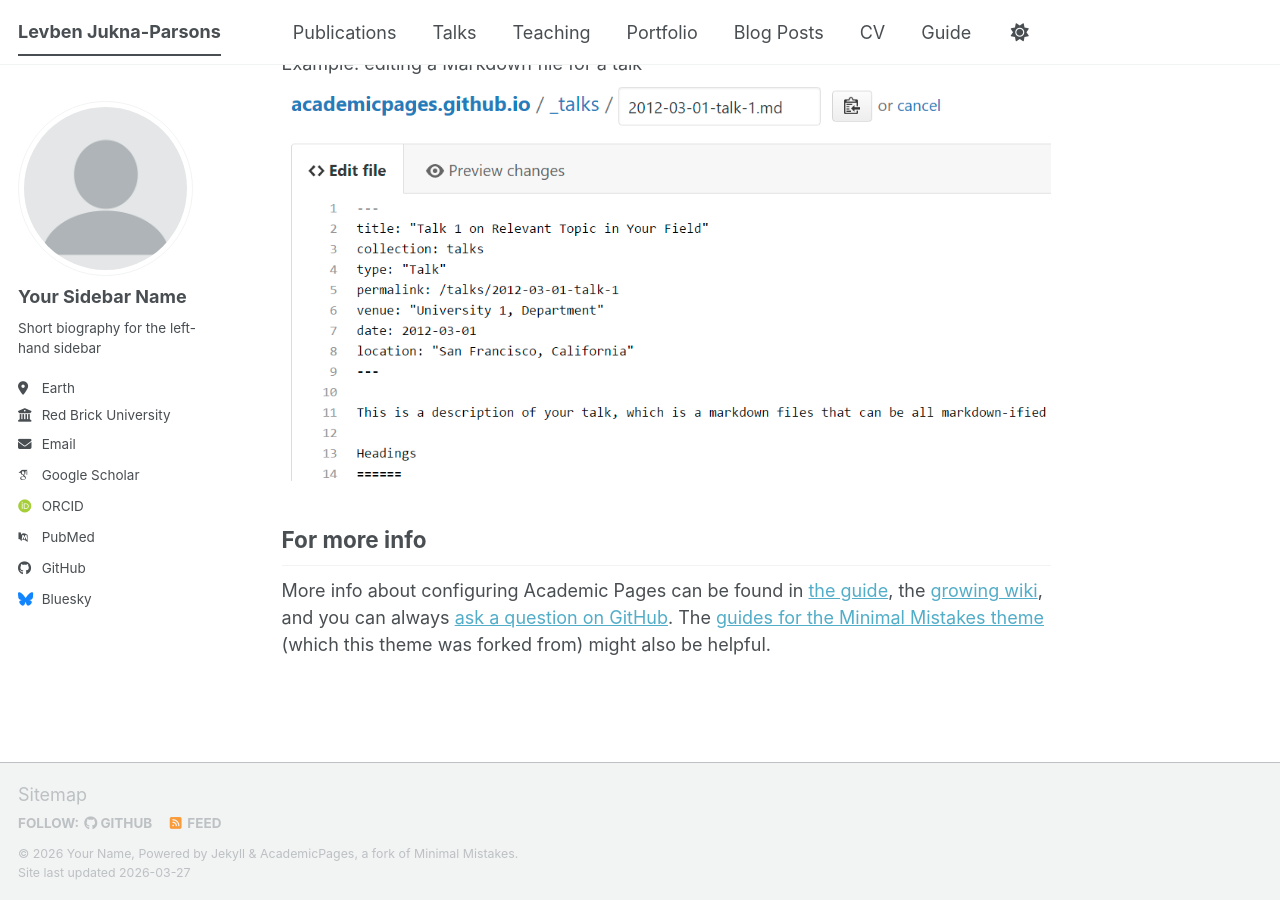
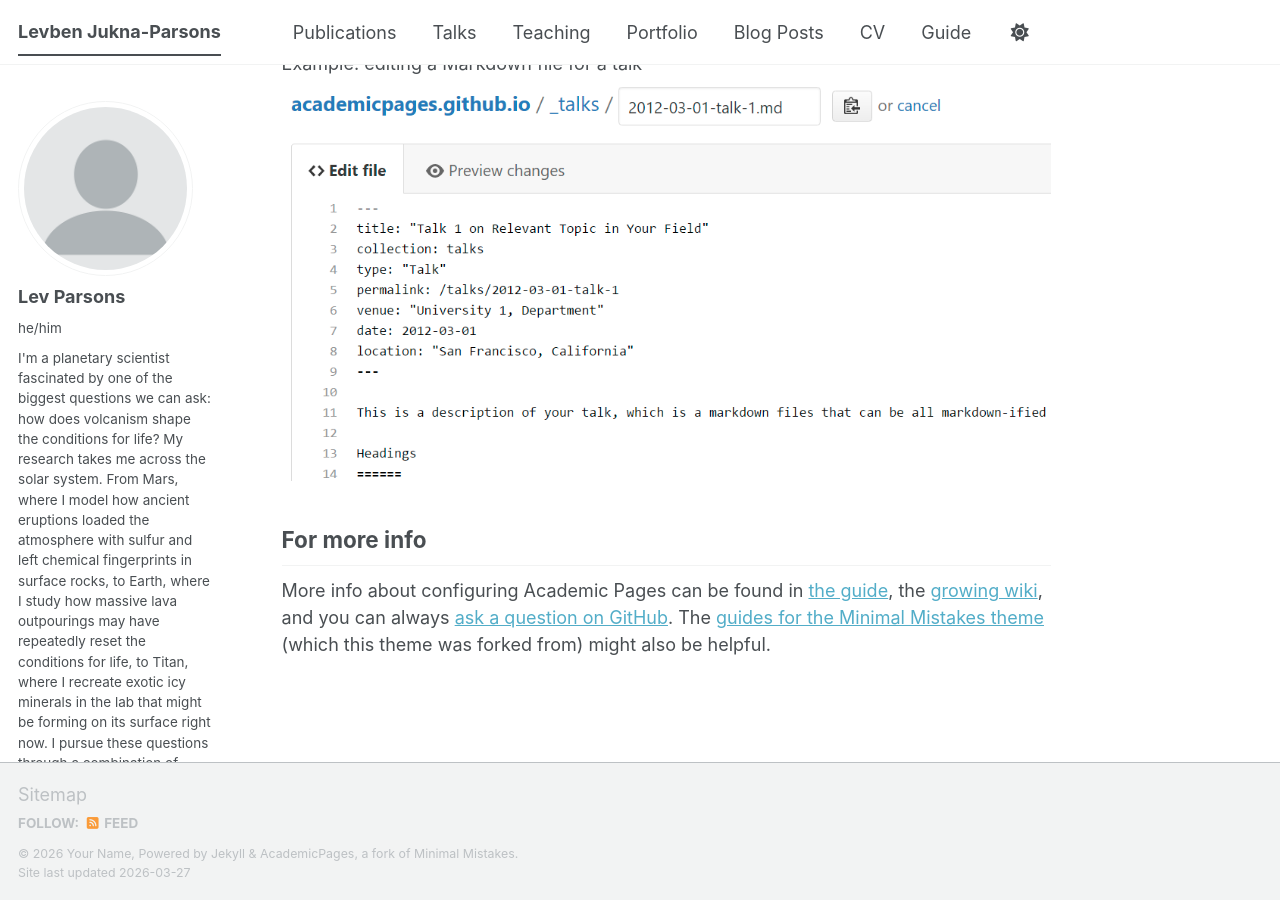
Before and after one commit to levparsons/AcademicWebsite, a Jekyll site: the page built from _pages/about.md, in a window 1280 px wide and 900 px high, scrolled down 2720 px. Built offline with Jekyll 4.4.1, drawn with Linux system fonts in a browser that asks for light colours; some web fonts are replaced; a script bundle is joined from its source files by our own code; library files that are not in the unit come from our copies; some of the changed text lies outside the part shown.

Commit message:
Update _config.yml

```diff
--- a/_config.yml
+++ b/_config.yml
@@ -24,63 +24,63 @@ repository               : "academicpages/academicpages.github.io"
 author:
   # Biographic information
   avatar           : "profile.png"
-  name             : "Your Sidebar Name"
-  pronouns         : # example: "she/her"
-  bio              : "Short biography for the left-hand sidebar"
-  location         : "Earth"
-  employer         : "Red Brick University"
-  uri              : # URL
-  email            : "none@example.org"
+  name             : "Lev Parsons"
+  pronouns         : "he/him"
+  bio              : "I'm a planetary scientist fascinated by one of the biggest questions we can ask: how does volcanism shape the conditions for life? My research takes me across the solar system.  From Mars, where I model how ancient eruptions loaded the atmosphere with sulfur and left chemical fingerprints in surface rocks, to Earth, where I study how massive lava outpourings may have repeatedly reset the conditions for life, to Titan, where I recreate exotic icy minerals in the lab that might be forming on its surface right now. I pursue these questions through a combination of fieldwork, laboratory experiments, and computational modeling. At the core of it all is a deeply human curiosity: what does it take for a world to become habitable, stay that way, or cease to be?"
+  # location         : "Earth"
+  employer         : "Rutgers University"
+  # uri              : # URL
+  email            : "levben.parsons@rutgers.edu"
 
   # Academic websites
-  academia         : # URL
-  arxiv            : # URL - Update with the correct link to your profile
-  googlescholar    : "https://scholar.google.com/citations?user=PS_CX0AAAAAJ"
-  inspire-hep      : # URL
-  impactstory      : # URL
+  # academia         : # URL
+  # arxiv            : # URL - Update with the correct link to your profile
+  # googlescholar    : "https://scholar.google.com/citations?user=PS_CX0AAAAAJ"
+  # inspire-hep      : # URL
+  # impactstory      : # URL
   orcid            : "https://orcid.org/yourorcidurl"
-  semantic         : # URL
-  ssrn             : # URL
-  pubmed           : "https://www.ncbi.nlm.nih.gov/pubmed/?term=john+snow"
-  researchgate     : # URL
-  scopus           : # URL
-  zotero           : # URL
+  # semantic         : # URL
+  # ssrn             : # URL
+  # pubmed           : "https://www.ncbi.nlm.nih.gov/pubmed/?term=john+snow"
+  # researchgate     : # URL
+  # scopus           : # URL
+  # zotero           : # URL
 
 
   # Repositories and software development
-  bitbucket        : # Username - Update with your username on the site
-  codepen          : # Username
-  dribbble         : # Username
-  github           : "academicpages"
-  kaggle           : # Username
-  stackoverflow    : # User number or user number and name (i.e., use "1" or "1/jeff-atwood")
+  # bitbucket        : # Username - Update with your username on the site
+  # codepen          : # Username
+  # dribbble         : # Username
+  # github           : "academicpages"
+  # kaggle           : # Username
+  # stackoverflow    : # User number or user number and name (i.e., use "1" or "1/jeff-atwood")
 
   # Social media
-  artstation       : # Username
-  bluesky          : "bsky.app" # Replace this with you Bluesky username
-  facebook         : # Username
-  flickr           : # Username
-  foursquare       : # Username
+  # artstation       : # Username
+  # bluesky          : "bsky.app" # Replace this with you Bluesky username
+  # facebook         : # Username
+  # flickr           : # Username
+  # foursquare       : # Username
   goodreads        : # Username
-  google_plus      : # Username
-  keybase          : # Username
-  instagram        : # Username
-  lastfm           : # Username
-  linkedin         : # Username
-  mastodon         : # URL
-  medium           : # URL
-  pinterest        : # Username
-  soundcloud       : # Username
-  steam            : # Username
-  telegram         : # URL
-  tumblr           : # Username
-  twitter          : # Username for X / Twitter
-  vine             : # Username
-  weibo            : # Username
-  wikipedia        : # Username
-  xing             : # Username
-  youtube          : # Username
-  zhihu            : # Username
+  # google_plus      : # Username
+  # keybase          : # Username
+  # instagram        : # Username
+  # lastfm           : # Username
+  # linkedin         : # Username
+  # mastodon         : # URL
+  # medium           : # URL
+  # pinterest        : # Username
+  # soundcloud       : # Username
+  # steam            : # Username
+  # telegram         : # URL
+  # tumblr           : # Username
+  # twitter          : # Username for X / Twitter
+  # vine             : # Username
+  # weibo            : # Username
+  # wikipedia        : # Username
+  # xing             : # Username
+  # youtube          : # Username
+  # zhihu            : # Username
 
 # Publication Category - The following the list of publication categories and their headings
 publication_category:
```
